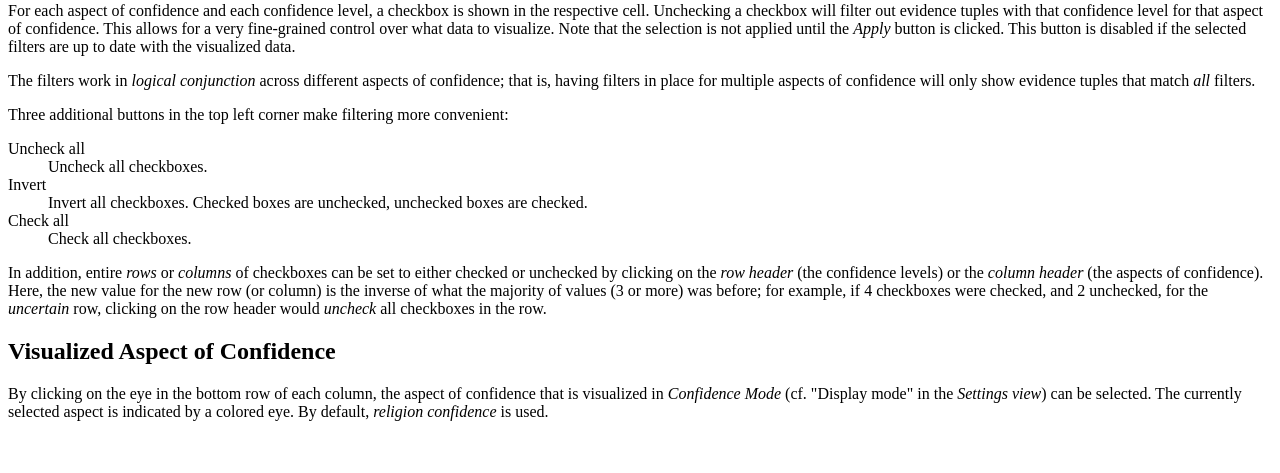
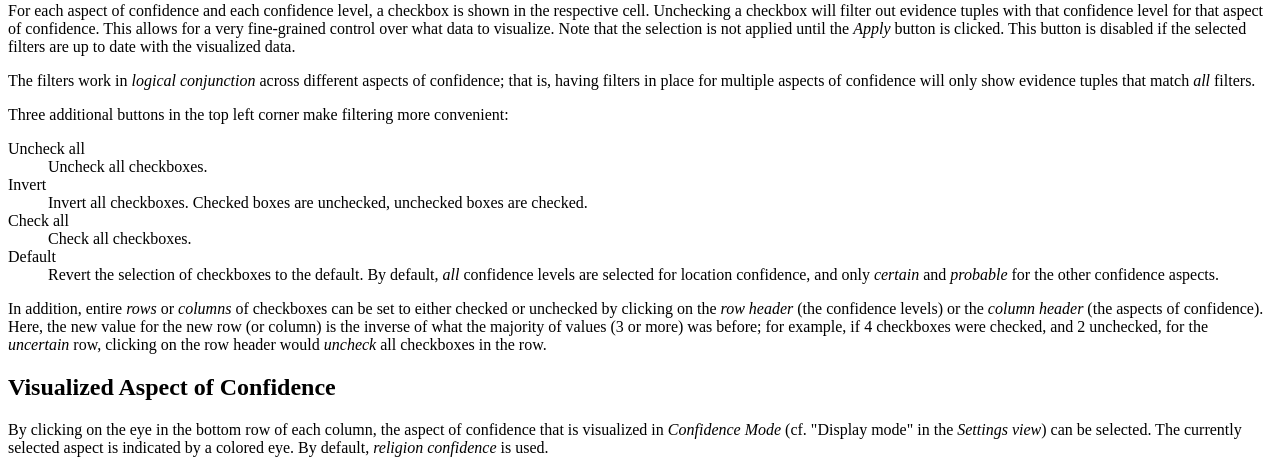
Before and after one commit to UniStuttgart-VISUS/damast, a Python web app: template dhimmis/vis/templates/vis/info/confidence-hierarchy.html in a window 1280 px wide. Shown: the part 658-1131 px from the top of the page. Before the commit the page ends 1079 px from the top, so only its background shows below. Run offline with Jinja, Linux system fonts and the light colour scheme; the template is opened without the code that fills it, so the values that code supplies are empty.

Commit message:
update the info text for the confidences
The info text was still missing the new button for restoring the default
selection.

```diff
--- a/dhimmis/vis/templates/vis/info/confidence-hierarchy.html
+++ b/dhimmis/vis/templates/vis/info/confidence-hierarchy.html
@@ -76,6 +76,11 @@
     </dd>
     <dt><i class="fa fa-fw fa-lg fa-dot-circle-o"></i> Check all</dt>
     <dd>Check all checkboxes.</dd>
+    <dt><i class="fa fa-fw fa-lg fa-undo"></i> Default</dt>
+    <dd>
+      Revert the selection of checkboxes to the default.
+      By default, <em>all</em> confidence levels are selected for location confidence, and only <em>certain</em> and <em>probable</em> for the other confidence aspects.
+    </dd>
   </dl>
 </p>
 
```
